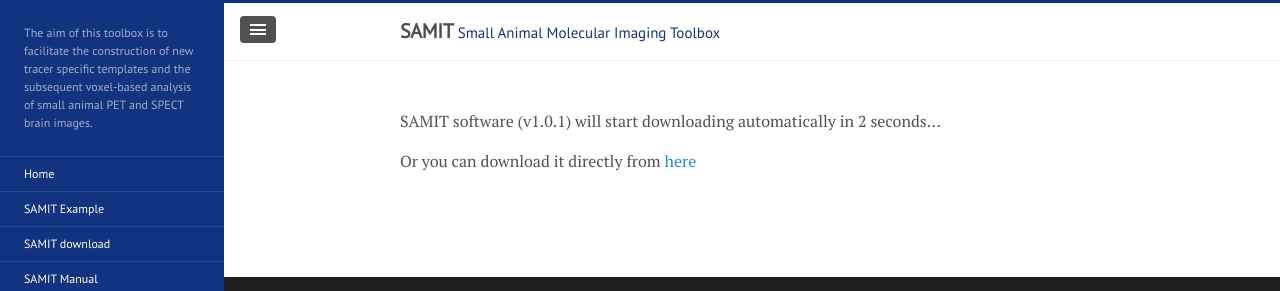
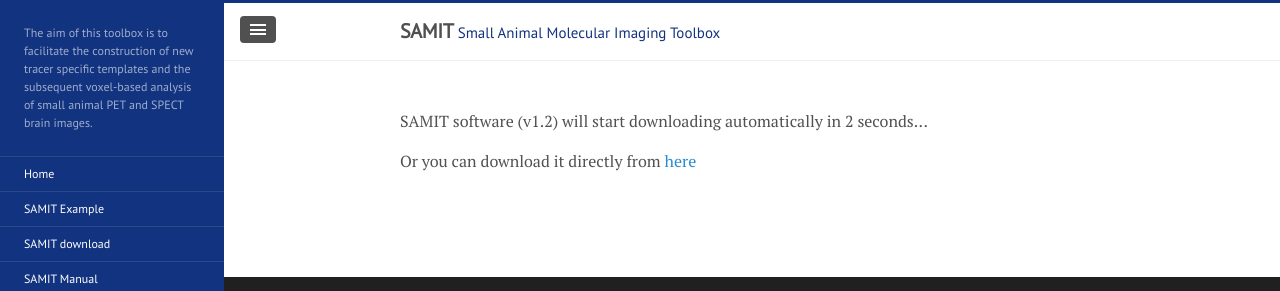
Before and after one commit to mic-umcg/samit, a Jekyll site: the page built from download.md, in a window 1280 px wide. Shown: the top 291 px of the page. Built offline with Jekyll 4.4.1, drawn with Linux system fonts in a browser that asks for light colours; Markdown is read by kramdown in place of the engine named in the settings.

Commit message:
Update _config.yml

```diff
--- a/_config.yml
+++ b/_config.yml
@@ -12,7 +12,7 @@
 title:               SAMIT
 tagline:             'Small Animal Molecular Imaging Toolbox'
 description:         'The aim of this toolbox is to facilitate the construction of new tracer specific templates and the subsequent voxel-based analysis of small animal PET and SPECT brain images.'
-url:                 http://dvallezgarcia.github.io
+url:                 http://http://mic-umcg.github.io
 baseurl:             "/samit"
 paginate:            5
 
@@ -22,7 +22,7 @@
   email:             samit@umcg.nl
 
 # Custom vars
-version:             v1.0.1
+version:             v1.2
 zenodo:              https://zenodo.org/record/14785
 
 # Exclude these files from _site
```
